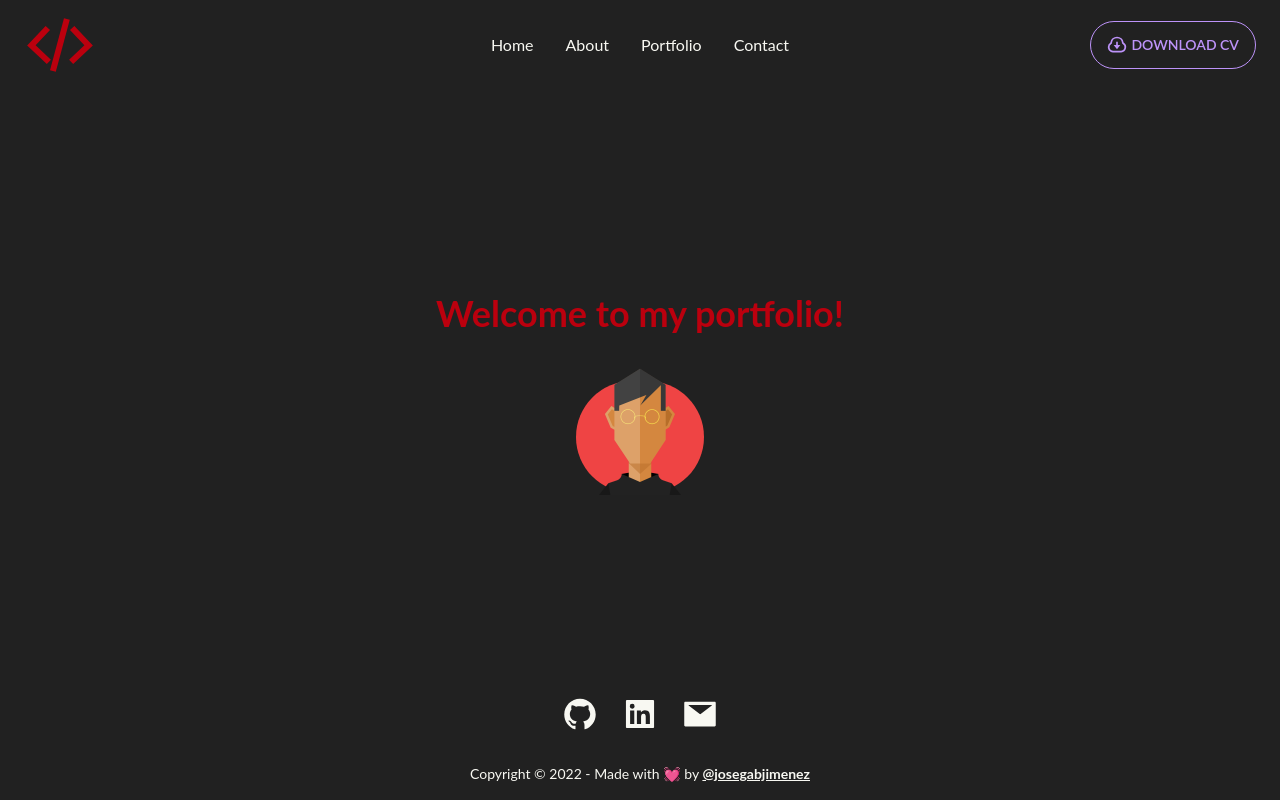
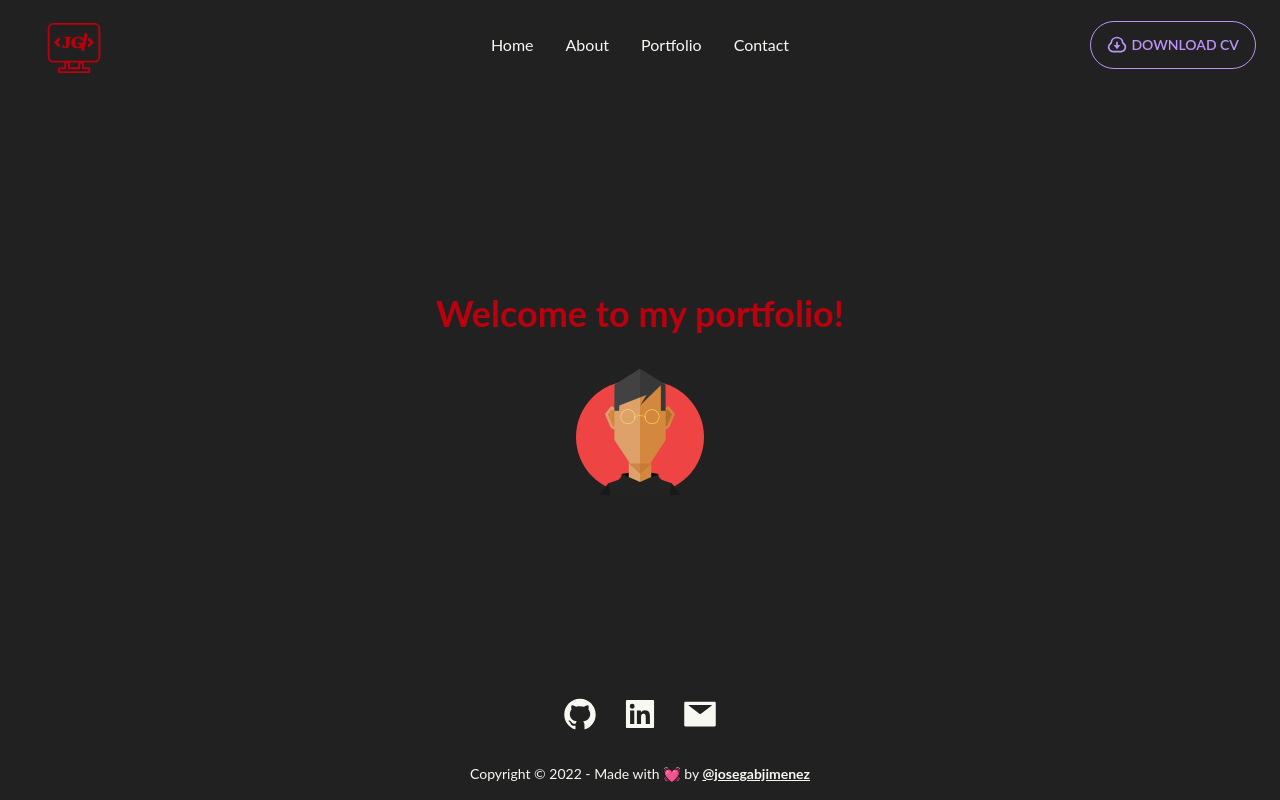
Before and after one commit to josegabjimenez/portfolio, a Next.js app: page / in a window 1280 px wide. Built offline with nearby package versions, Linux system fonts and the light colour scheme.

Commit message:
:lipstick: style: change logo

```diff
--- a/components/Navbar.jsx
+++ b/components/Navbar.jsx
@@ -1,4 +1,5 @@
 import React, { useState, useEffect } from 'react';
+import Image from 'next/image';
 import Link from 'next/link';
 import { CgCodeSlash } from 'react-icons/cg';
 import { RiDownloadCloudLine } from 'react-icons/ri';
@@ -62,7 +63,9 @@ const Navbar = () => {
           {/* Code Logo */}
           {/* <a className="btn btn-ghost normal-case text-xl">daisyUI</a> */}
           <div className="lg:block hidden text-primary text-7xl p-0 m-0">
-            <CgCodeSlash />
+            <div>
+              <Image src="/logo.svg" width="100%" height="50%" layout="intrinsic" />
+            </div>
           </div>
         </div>
         <div className="navbar-center hidden lg:flex">
--- a/pages/_document.js
+++ b/pages/_document.js
@@ -8,7 +8,7 @@ class MyDocument extends Document {
           <meta charSet="utf-8" />
           <meta name="viewport" content="initial-scale=1.0, width=device-width" />
           <meta name="description" content="Jose Gabriel's Portfolio" />
-          <link rel="icon" href="/coding.png" />
+          <link rel="icon" href="/logo-bg.svg" />
         </Head>
         <body>
           <Main />
```
Also changed, not shown: public/logo-bg.svg (added), public/logo.svg (added).
